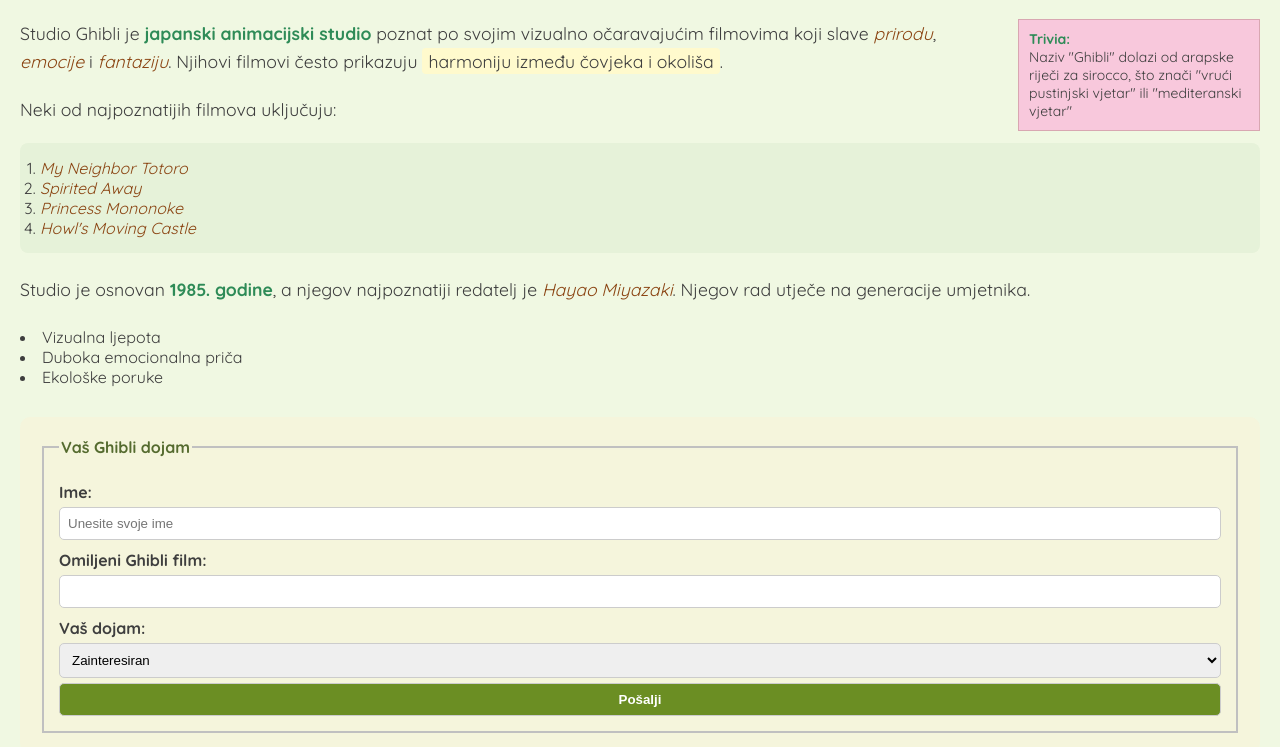
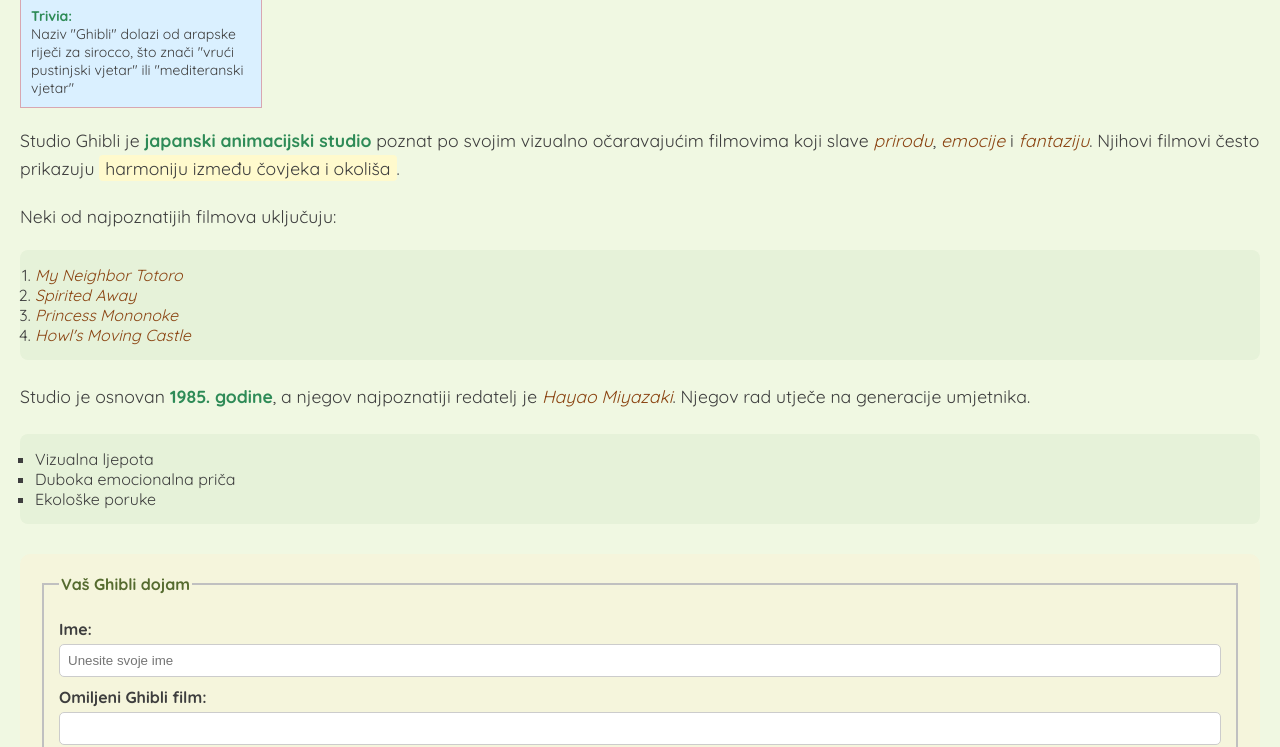
Before and after one commit to LuciaSimac/MMK5, a plain HTML site: page index.html in a window 1280 px wide. Shown: the part 111-858 px from the top of the page. Drawn offline with Linux system fonts and the light colour scheme; a web font is replaced by a local one.

Commit message:
Update index.html

```diff
--- a/index.html
+++ b/index.html
@@ -11,6 +11,7 @@
     color: #3e3e3e;
     margin: 0;
     padding: 20px;
+    position: relative;
 }
 
 h1 {
@@ -22,6 +23,7 @@
     padding: 15px;
     text-align: center;
     border-radius: 10px;
+    margin: 0 0 20px 0;
 }
 
 p {
@@ -37,37 +39,32 @@
     margin-bottom: 20px;
 }
 
-        ul li {
-    list-style-type: square;
-}
+ul li { list-style-type: square; }
+ol li { list-style-type: decimal; }
 
-ol li {
-    list-style-type: decimal;
-}
+strong { color: #2e8b57; }
+em { font-style: italic; color: #8b4513; }
+sub { font-size: 0.8em; vertical-align: sub; }
+sup { font-size: 0.8em; vertical-align: super; }
+span.highlight { background-color: #fffacd; padding: 2px 6px; border-radius: 4px; }
 
-        strong {
-            color: #2e8b57;
-        }
-
-        em {
-            font-style: italic;
-            color: #8b4513;
-        }
-
-        sub {
-            font-size: 0.8em;
-            vertical-align: sub;
-        }
-
-        sup {
-            font-size: 0.8em;
-            vertical-align: super;
-        }
-
-        span.highlight {
-            background-color: #fffacd;
-            padding: 2px 6px;
-            border-radius: 4px;
+.float-box {
+    width: 220px;
+    background-color: #f8c8dc;
+    color: #3e3e3e;
+    padding: 10px;
+    float: right;
+    margin-left: 20px;
+    margin-bottom: 20px;
+    font-size: 14px;
+    border: 1px solid #d8a7b1;
+    position: relative;
+    top: 0;
+    right: 0;
+    display: block;
+    clear: both;
+    text-align: left;
+    vertical-align: top;
 }
 
 form {
@@ -75,6 +72,8 @@
     padding: 20px;
     border-radius: 10px;
     margin-top: 30px;
+    position: relative;
+    display: block;
 }
 
 fieldset {
@@ -100,6 +99,10 @@
     border: 1px solid #ccc;
     width: 100%;
     box-sizing: border-box;
+    position: relative;
+    display: block;
+    text-align: left;
+    vertical-align: middle;
 }
 
 button {
@@ -109,9 +112,7 @@
     cursor: pointer;
 }
 
-        button:hover {
-            background-color: #556b2f;
-        }
+button:hover { background-color: #556b2f; }
 
 table.ghibli-tablica {
     width: 100%;
@@ -120,6 +121,7 @@
     border: 2px solid #6b8e23;
     border-radius: 10px;
     overflow: hidden;
+    position: relative;
 }
 
 table.ghibli-tablica th,
@@ -127,62 +129,49 @@
     border: 1px solid #c0c0c0;
     padding: 12px;
     text-align: center;
+    vertical-align: middle;
 }
 
-table.ghibli-tablica thead {
-    background-color: #e6f2d9;
-}
+table.ghibli-tablica thead { background-color: #e6f2d9; }
 
-table.ghibli-tablica tbody tr:nth-child(odd) {
-    background-color: #f9fff0;
-}
+table.ghibli-tablica tbody tr:nth-child(odd) { background-color: #f9fff0; }
+table.ghibli-tablica tbody tr:nth-child(even) { background-color: #fff; }
 
-table.ghibli-tablica tbody tr:nth-child(even) {
-    background-color: #fff;
-}
-
-table.ghibli-tablica th:nth-child(1) {
-    width: 30%;
-}
-
-table.ghibli-tablica td:nth-child(2) {
-    font-weight: bold;
-    color: #2e8b57;
-}
+table.ghibli-tablica th:nth-child(1) { width: 30%; }
+table.ghibli-tablica td:nth-child(2) { font-weight: bold; color: #2e8b57; }
 
 .galerija {
     display: flex;
     justify-content: space-between;
     gap: 20px;
     margin-top: 40px;
+    position: relative;
 }
 
 .galerija img {
     width: 30%;
     border-radius: 10px;
-            box-shadow: 0 4px 8px rgba(0, 0, 0, 0.3);
+    box-shadow: 0 4px 8px rgba(0,0,0,0.3);
     transition: transform 0.3s ease, box-shadow 0.3s ease;
+    position: relative;
 }
 
 .galerija img:hover {
     transform: scale(1.05);
-            box-shadow: 0 6px 12px rgba(0, 0, 0, 0.4);
-        }
-		 .float-box {
-    width: 220px;
-    background-color: #f8c8dc;
-    color: #3e3e3e;
-    padding: 10px;
-    float: right;
-    margin-left: 20px;
-    margin-bottom: 20px;
-    font-size: 14px;
-    border: 1px solid #d8a7b1;
+    box-shadow: 0 6px 12px rgba(0,0,0,0.4);
 }
 
-ol {
-    list-style-type: decimal;
-    padding-left: 20px;
+audio {
+    display: block;
+    margin-top: 30px;
+    width: 100%;
+}
+
+[data-tip="eksterijer"] { background: #daf0ff; position: relative; top:0; right:0; bottom:0; left:0; display:block; float:none; clear:both; text-align:left; vertical-align:middle; margin:0;}
+[data-tip="interijer"]  { background: #ffe9d9; position: relative; top:0; right:0; bottom:0; left:0; display:block; float:none; clear:both; text-align:left; vertical-align:middle; margin:0;}
+
+input[type="text"], input[list], select, button[type="submit"] {
+    position: relative; top:0; left:0; display:block; float:none; clear:both; text-align:left; vertical-align:middle; margin:5px 0;
 }
 
 </style>
@@ -191,18 +180,16 @@
 
 <h1>Studio Ghibli</h1>
 
-	 <div class="float-box">
-        <strong>Trivia:</strong><br>
-        Naziv "Ghibli" dolazi od arapske riječi za sirocco, što znači "vrući pustinjski vjetar" ili "mediteranski vjetar"
+<div class="float-box" data-tip="eksterijer">
+    <strong>Trivia:</strong><br> Naziv "Ghibli" dolazi od arapske riječi za sirocco, što znači "vrući pustinjski vjetar" ili "mediteranski vjetar"
 </div>
 
 <p>
-        Studio Ghibli je <strong>japanski animacijski studio</strong> poznat po svojim vizualno očaravajućim filmovima koji slave <em>prirodu</em>, <em>emocije</em> i <em>fantaziju</em>. Njihovi filmovi često prikazuju <span class="highlight">harmoniju između čovjeka i okoliša</span>.
+Studio Ghibli je <strong>japanski animacijski studio</strong> poznat po svojim vizualno očaravajućim filmovima koji slave <em>prirodu</em>, <em>emocije</em> i <em>fantaziju</em>.
+Njihovi filmovi često prikazuju <span class="highlight">harmoniju između čovjeka i okoliša</span>.
 </p>
 
-    <p>
-    Neki od najpoznatijih filmova uključuju:
-</p>
+<p>Neki od najpoznatijih filmova uključuju:</p>
 
 <ol>
     <li><em>My Neighbor Totoro</em></li>
@@ -211,11 +198,9 @@
     <li><em>Howl's Moving Castle</em></li>
 </ol>
 
-    <p>
-        Studio je osnovan <strong>1985. godine</strong>, a njegov najpoznatiji redatelj je <em>Hayao Miyazaki</em><sup></sup>. Njegov rad utječe na generacije umjetnika<sub></sub>.
-    </p>
+<p>Studio je osnovan <strong>1985. godine</strong>, a njegov najpoznatiji redatelj je <em>Hayao Miyazaki</em><sup></sup>. Njegov rad utječe na generacije umjetnika<sub></sub>.</p>
 
-    <ull>
+<ul>
     <li>Vizualna ljepota</li>
     <li>Duboka emocionalna priča</li>
     <li>Ekološke poruke</li>
@@ -224,7 +209,6 @@
 <form>
     <fieldset>
         <legend>Vaš Ghibli dojam</legend>
-
         <label for="ime">Ime:</label>
         <input type="text" id="ime" name="ime" placeholder="Unesite svoje ime">
 
```
Lines whose indentation alone changed are shown as unchanged.
